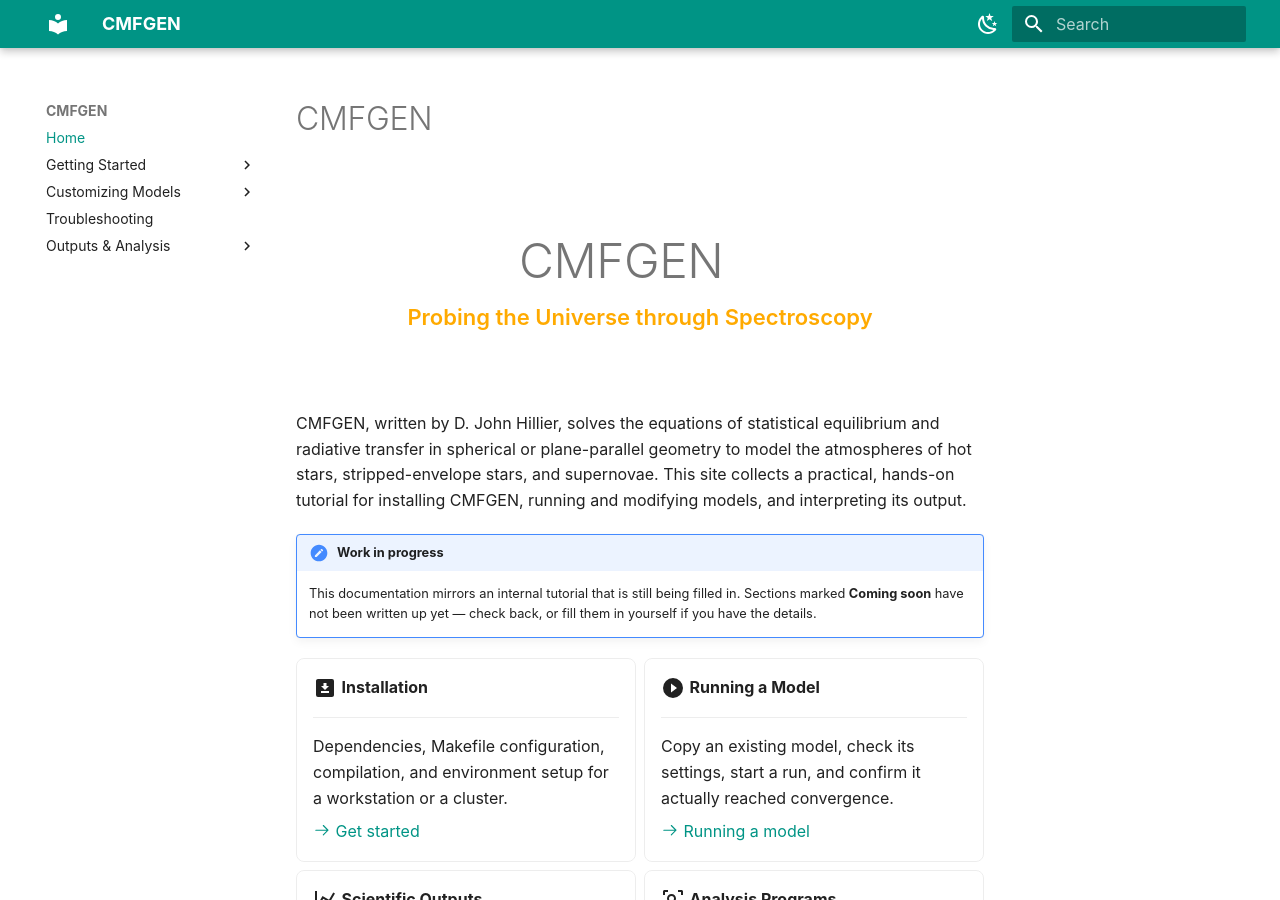
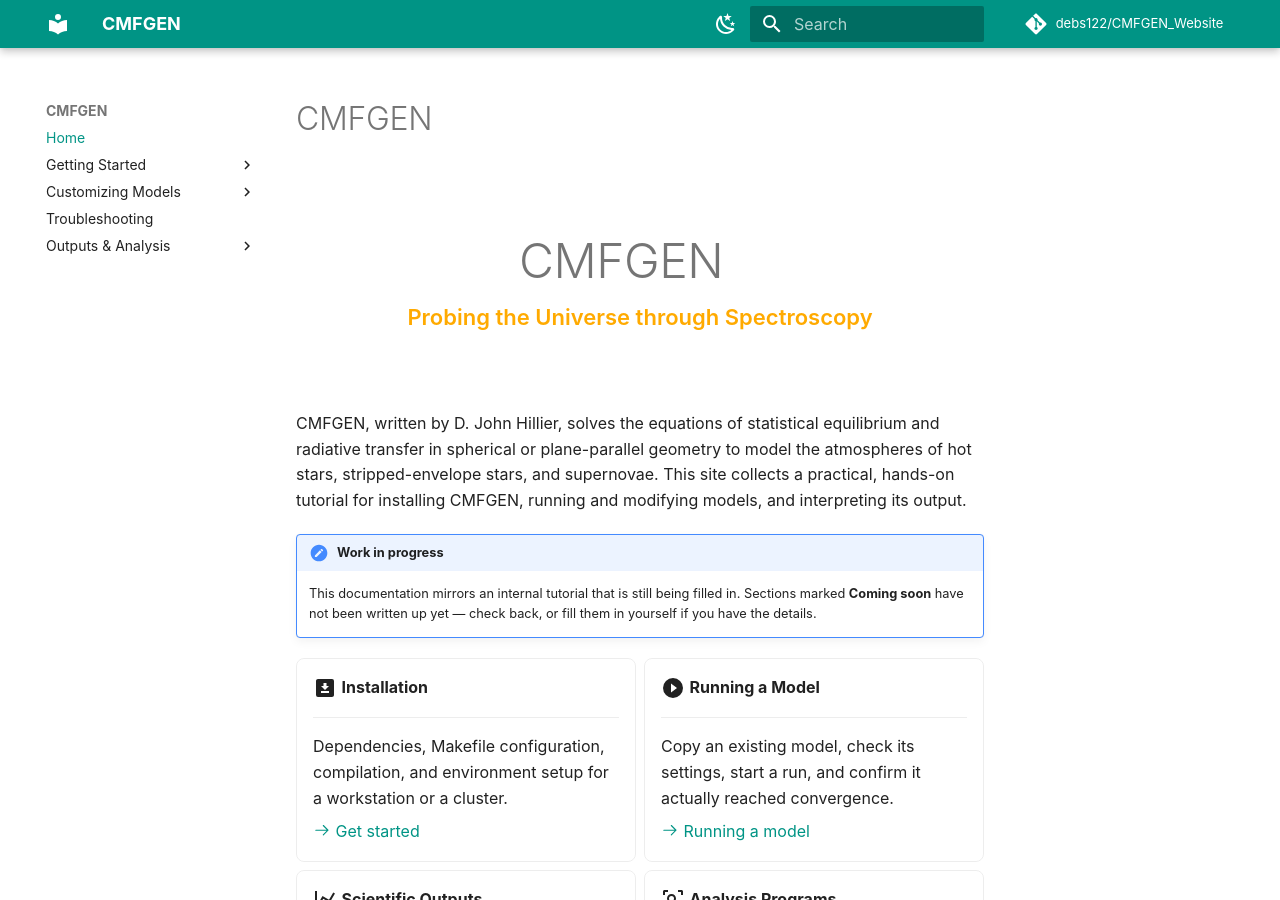
Before and after one commit to debs122/CMFGEN_Website, an MkDocs documentation site: the page built from docs/index.md, in a window 1280 px wide and 900 px high. Built offline with MkDocs 1.6.1 and Material for MkDocs 9.7.7, drawn with Linux system fonts in a browser that asks for light colours; comment, search, counter and statistics services are not loaded.

Commit message:
Set site_url and repo_url for GitHub Pages deployment
Co-Authored-By: Claude Sonnet 5 <noreply@anthropic.com>

```diff
--- a/mkdocs.yml
+++ b/mkdocs.yml
@@ -2,6 +2,9 @@ site_name: CMFGEN
 site_description: >-
   Documentation and tutorial for CMFGEN, a non-LTE radiative transfer and
   spectral synthesis code for stellar atmospheres and supernovae.
+site_url: https://debs122.github.io/CMFGEN_Website/
+repo_url: https://github.com/debs122/CMFGEN_Website
+repo_name: debs122/CMFGEN_Website
 
 theme:
   name: material
```
